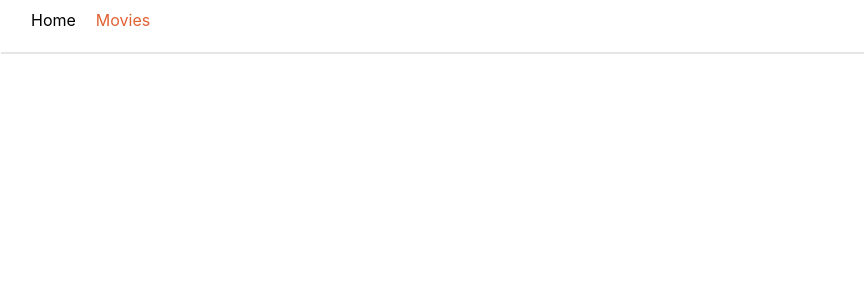
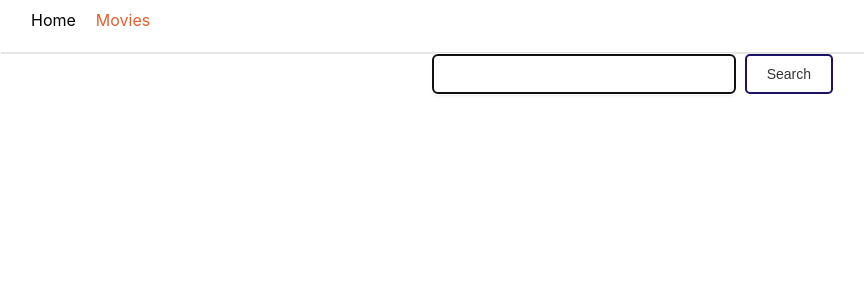
Before and after one commit to Tetiana0310/goit-react-hw-05, a React (Vite) app: page /movies in a window 1280 px wide. Shown: the top 300 px of the page, without its empty margins (7-871 px from the left). Built offline with nearby package versions, Linux system fonts and the light colour scheme.

Commit message:
MoviesPage SearcMovie

```diff
--- a/package.json
+++ b/package.json
@@ -14,6 +14,7 @@
     "clsx": "^2.1.1",
     "react": "^18.3.1",
     "react-dom": "^18.3.1",
+    "react-hot-toast": "^2.4.1",
     "react-router-dom": "^6.26.2"
   },
   "devDependencies": {
--- /dev/null
+++ b/src/components/SearchMovie/SearchMovie.jsx
@@ -0,0 +1,33 @@
+import React from "react";
+import toast from "react-hot-toast";
+import css from "./SearchMovie.module.css";
+
+export default function SearchMovie({ onSearch }) {
+  const handleSubmit = (event) => {
+    event.preventDefault();
+    const form = event.target;
+    const queryMovies = form.elements.query.value.trim();
+
+    if (queryMovies === "") {
+      toast.error("Please, enter your request!");
+      return;
+    }
+    onSearch(queryMovies);
+    form.reset();
+  };
+
+  return (
+    <form className={css.form} onSubmit={handleSubmit}>
+      <input
+        className={css.input}
+        name="query"
+        type="text"
+        autoComplete="off"
+        autoFocus
+      />
+      <button type="submit" className={css.button}>
+        Search
+      </button>
+    </form>
+  );
+}
--- /dev/null
+++ b/src/components/SearchMovie/SearchMovie.module.css
@@ -0,0 +1,35 @@
+.form {
+    margin: 0 auto;
+    position: relative;
+    width: 100%;
+    max-width: 400px;
+    display: flex;
+    justify-content: space-between;
+    align-items: center;
+}
+
+.input {
+    width: 300px;
+    padding: 10px;
+    border-radius: 5px;
+    border: none;
+    font-size: 16px;
+    box-shadow: 0 2px 4px rgba(0, 0, 0, 0.1);
+    transition: box-shadow 0.3s ease;
+}
+.button {
+    padding: 10px 20px;
+    border-radius: 5px;
+    border: 2px solid rgb(28, 18, 98);
+    background-color: white;
+    color: #333;
+    font-size: 14px;
+    cursor: pointer;
+    transition: background-color 0.3s ease, color 0.3s ease;
+    margin-left: 10px;
+}
+
+.button:hover {
+    background-color: #667aea;
+    border-color: rgb(13, 28, 85);
+}
--- a/src/pages/MoviesPage/MoviesPage.jsx
+++ b/src/pages/MoviesPage/MoviesPage.jsx
@@ -1,5 +1,55 @@
-import React from "react";
+import React, { useState, useEffect } from "react";
+import { useSearchParams } from "react-router-dom";
+import { fetchFilmSearch } from "../../services/api";
+import SearchMovie from "../../components/SearchMovie/SearchMovie";
+import MovieList from "../../components/MovieList/MovieList";
 
 export default function MoviesPage() {
-  return <div></div>;
+  const [movies, setMovies] = useState([]);
+  const [error, setError] = useState(null);
+  const [loading, setLoading] = useState(false);
+  const [searchParams, setSearchParams] = useSearchParams();
+
+  const searchQuery = searchParams.get("query") || "";
+
+  useEffect(() => {
+    if (!searchQuery) return;
+
+    const getFilmSearch = async () => {
+      setLoading(true);
+      setError(null);
+      try {
+        const data = await fetchFilmSearch(searchQuery);
+        setMovies(data.results);
+      } catch (error) {
+        setError(error);
+      } finally {
+        setLoading(false);
+      }
+    };
+
+    getFilmSearch();
+  }, [searchQuery]);
+
+  const onSearch = (query) => {
+    setSearchParams({ query });
+    setMovies([]);
+  };
+
+  return (
+    <div>
+      {loading && <p>Loading ...</p>}
+      {error && <p>Some problems. Please try again later</p>}
+      <SearchMovie onSearch={onSearch} />
+      {movies.length > 0 && <MovieList movies={movies} />}
+
+      {movies.length > 0 && (
+        <ul>
+          {movies.map((movie) => (
+            <li key={movie.id}>{movie.title}</li>
+          ))}
+        </ul>
+      )}
+    </div>
+  );
 }
--- a/src/services/api.js
+++ b/src/services/api.js
@@ -39,3 +39,16 @@ export const fetchFilmReviews = async (movieId) => {
   });
   return data;
 }
+export const fetchFilmSearch = async (query) => {
+   const {data} = await axios.get("search/movie", {
+    headers: {
+      Authorization: apiKey,
+    },
+    params: {
+      language: "en-US",
+      include_adult: "false",
+      query,
+    },
+   });
+  return data
+ }
```
Also changed, not shown: 1 other file (tests, documents, lock files or other folders).
